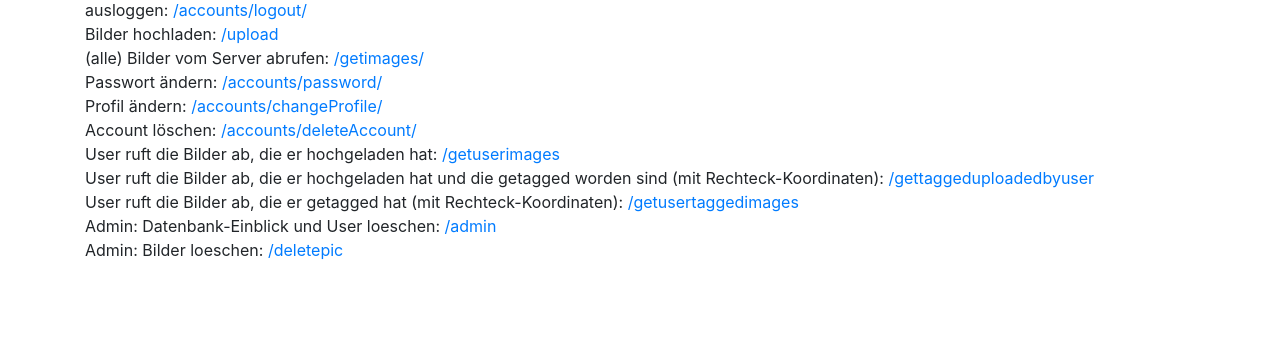
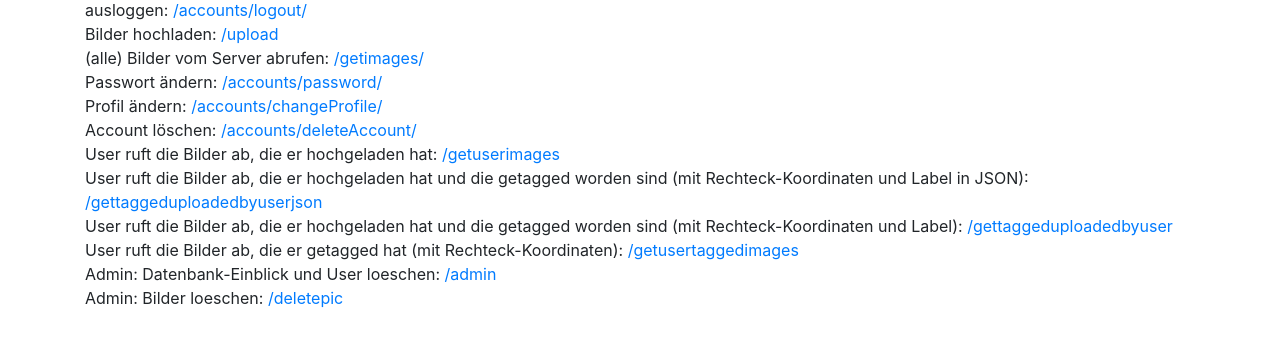
Before and after one commit to fck-old/BAT, a Django app: page /help in a window 1280 px wide. Shown: the part 218-565 px from the top of the page. Run offline with Django 3.2, Linux system fonts and the light colour scheme; some web fonts are replaced.

Commit message:
Rückgabe Daten an Frontend in JSON

```diff
--- a/batproject/batapp/urls.py
+++ b/batproject/batapp/urls.py
@@ -14,6 +14,7 @@ urlpatterns = [
     path('getuserimages', views.get_images_uploaded_by_user, name='getuserimages'),
     path('getusertaggedimages', views.get_images_tagged_by_user, name='getusertaggedimages'),
     path('gettaggeduploadedbyuser', views.get_tagged_images_uploaded_by_user, name='gettaggeduploadedbyuser'),
+    path('gettaggeduploadedbyuserjson', views.get_tagged_images_uploaded_by_user_json, name='gettaggeduploadedbyuserjson'),
     path('tag', views.tag, name='tag'),
     path('getall', views.get_all_images, name='getall'),
     path('deletepic', views.delete_picture, name='deletepic')
--- a/batproject/batapp/views.py
+++ b/batproject/batapp/views.py
@@ -117,6 +117,24 @@ def get_tagged_images_uploaded_by_user(request):
     return render(request, 'getimages.html', {'pic_list': pic_list})
 
 
+@login_required()
+def get_tagged_images_uploaded_by_user_json(request):
+    tagged_id = StatusPicture.objects.get(status_type='tagged')
+    pictures = request.user.uploaded.filter(status=tagged_id)
+    if pictures.first() is None:
+        return HttpResponse('no pictures found')
+    pic_list = []
+    for p in pictures:
+        #rec_list = p.rect.rectangles.all()
+        #r = rec_list.first()
+        r = p.rect.rectangles.first()
+        meta_data = {'label': p.label, 'x': r.x, 'y': r.y, 'width': r.width, 'height': r.height}
+        meta_data = json.dumps(meta_data, indent=1, ensure_ascii=False)
+        print(meta_data)
+        pic_list.append((p.picture_path_file.url, meta_data))
+    return render(request, 'getimages2.html', {'pic_list': pic_list})
+
+
 def functionality(request):
 
     return render(request, 'functionality.html')
--- a/batproject/templates/functionality.html
+++ b/batproject/templates/functionality.html
@@ -13,7 +13,8 @@
             <div>Account löschen: <a href= "{% url 'deleteAccount' %}"> {% url 'deleteAccount' %} </a> </div>
             <!-- <div>ungetaggtes Bild vom Server abrufen mit der Möglichkeit zu skippen: <a href= "{% url 'get_untagged' %}"> {% url 'get_untagged' %} </a> </div>-->
             <div>User ruft die Bilder ab, die er hochgeladen hat: <a href= "{% url 'getuserimages' %}"> {% url 'getuserimages' %} </a> </div>
-            <div>User ruft die Bilder ab, die er hochgeladen hat und die getagged worden sind (mit Rechteck-Koordinaten): <a href = "{% url 'gettaggeduploadedbyuser' %}"> {% url 'gettaggeduploadedbyuser' %}</a></div>
+            <div>User ruft die Bilder ab, die er hochgeladen hat und die getagged worden sind (mit Rechteck-Koordinaten und Label in JSON): <a href = "{% url 'gettaggeduploadedbyuserjson' %}"> {% url 'gettaggeduploadedbyuserjson' %}</a></div>
+            <div>User ruft die Bilder ab, die er hochgeladen hat und die getagged worden sind (mit Rechteck-Koordinaten und Label): <a href = "{% url 'gettaggeduploadedbyuser' %}"> {% url 'gettaggeduploadedbyuser' %}</a></div>
             <div>User ruft die Bilder ab, die er getagged hat (mit Rechteck-Koordinaten): <a href= "{% url 'getusertaggedimages' %}"> {% url 'getusertaggedimages' %} </a> </div>
             <!-- <div>User taggt Bilder, AJAX Post Request: <a href= "{% url 'tag' %}"> {% url 'tag' %} </a> </div>-->
             <div>Admin: Datenbank-Einblick und User loeschen: <a href="/admin">/admin</a></div>
```
Also changed, not shown: batproject/templates/getimages2.html (added, +12 -0 lines).
